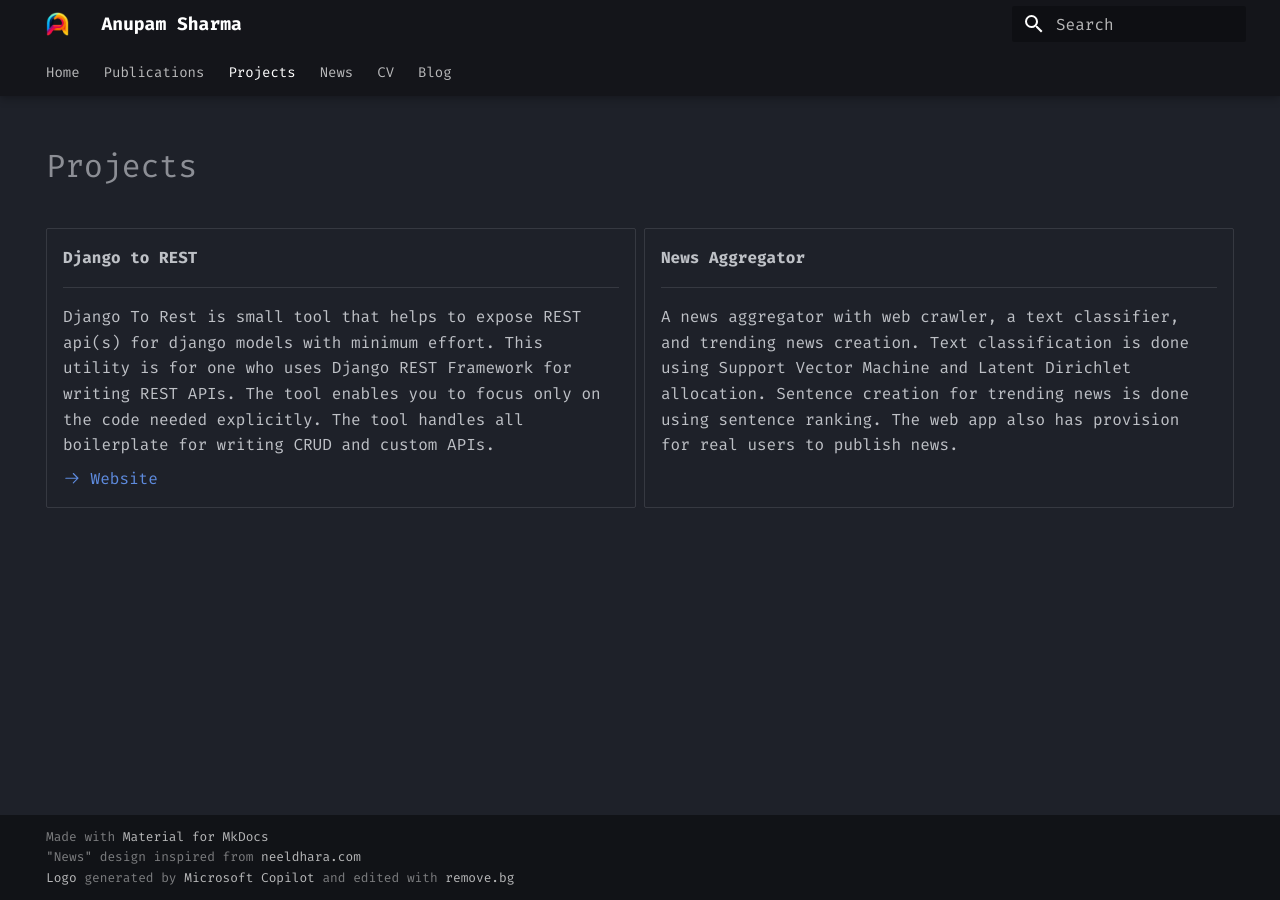
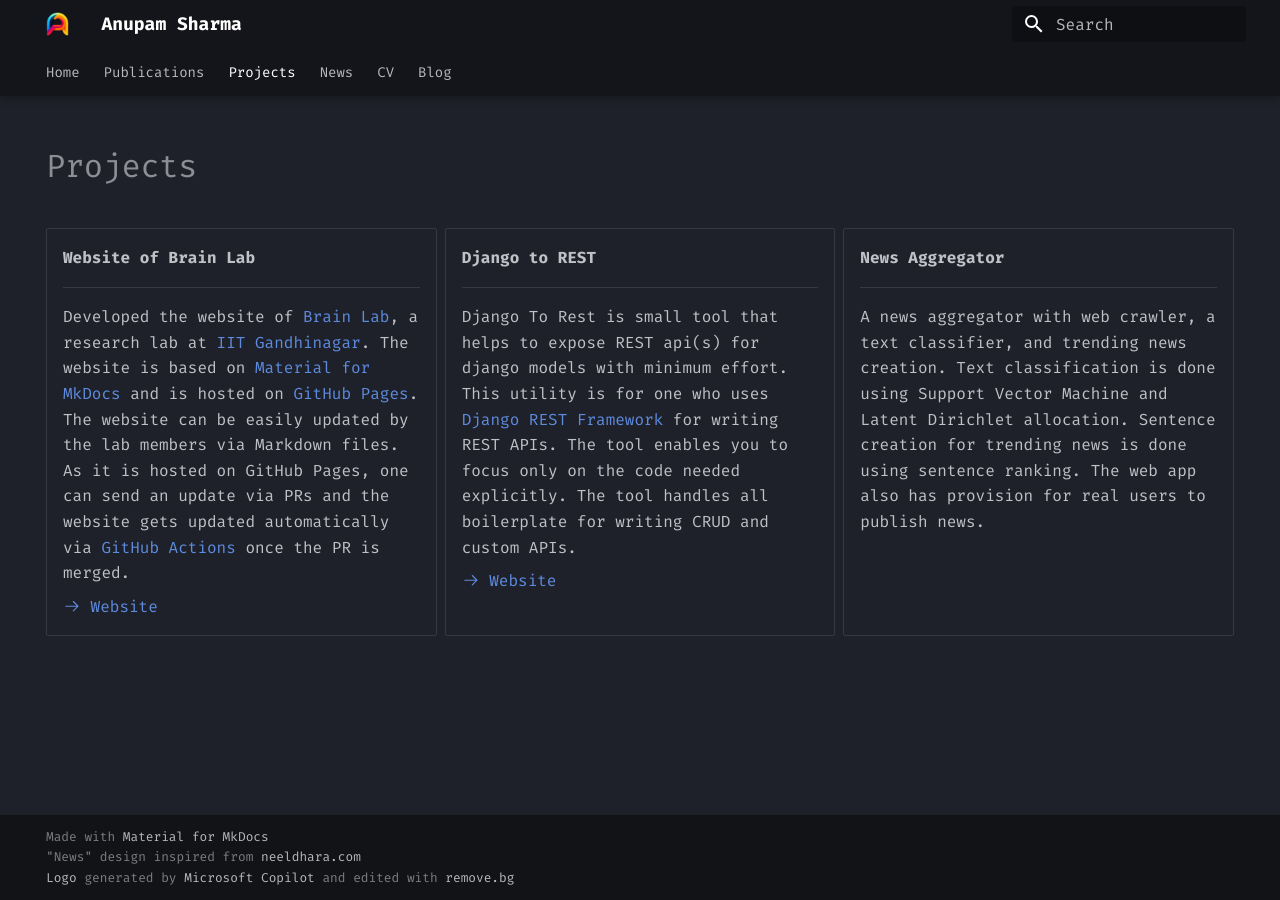
Before and after one commit to anp-scp/anp-scp.github.io, an MkDocs documentation site: the page built from docs/projects.md, in a window 1280 px wide. Built offline with MkDocs 1.6.1 and Material for MkDocs 9.7.7, drawn with Linux system fonts in a browser that asks for light colours.

Commit message:
updated projects

```diff
--- a/docs/projects.md
+++ b/docs/projects.md
@@ -7,11 +7,19 @@ hide:
 
 <div class="grid cards" markdown>
 
+-   __Website of Brain Lab__
+
+    ---
+
+    Developed the website of [Brain Lab](https://brain-informatics.github.io/){:target="_blank"}, a research lab at [IIT Gandhinagar](https://iitgn.ac.in/){:target="_blank"}. The website is based on [Material for MkDocs](https://squidfunk.github.io/mkdocs-material/){:target="_blank"} and is hosted on [GitHub Pages](https://pages.github.com/){:target="_blank"}. The website can be easily updated by the lab members via Markdown files. As it is hosted on GitHub Pages, one can send an update via PRs and the website gets updated automatically via [GitHub Actions](https://github.com/features/actions){:target="_blank"} once the PR is merged.
+
+    [:octicons-arrow-right-24: Website](https://brain-informatics.github.io/){:target="_blank"}
+
 -   __Django to REST__
 
     ---
 
-    Django To Rest is small tool that helps to expose REST api(s) for django models with minimum effort. This utility is for one who uses Django REST Framework for writing REST APIs. The tool enables you to focus only on the code needed explicitly. The tool handles all boilerplate for writing CRUD and custom APIs.
+    Django To Rest is small tool that helps to expose REST api(s) for django models with minimum effort. This utility is for one who uses [Django REST Framework](https://www.django-rest-framework.org/){:target="_blank"} for writing REST APIs. The tool enables you to focus only on the code needed explicitly. The tool handles all boilerplate for writing CRUD and custom APIs.
 
     [:octicons-arrow-right-24: Website](https://anp-scp.github.io/django-to-rest/){:target="_blank"}
 
```
